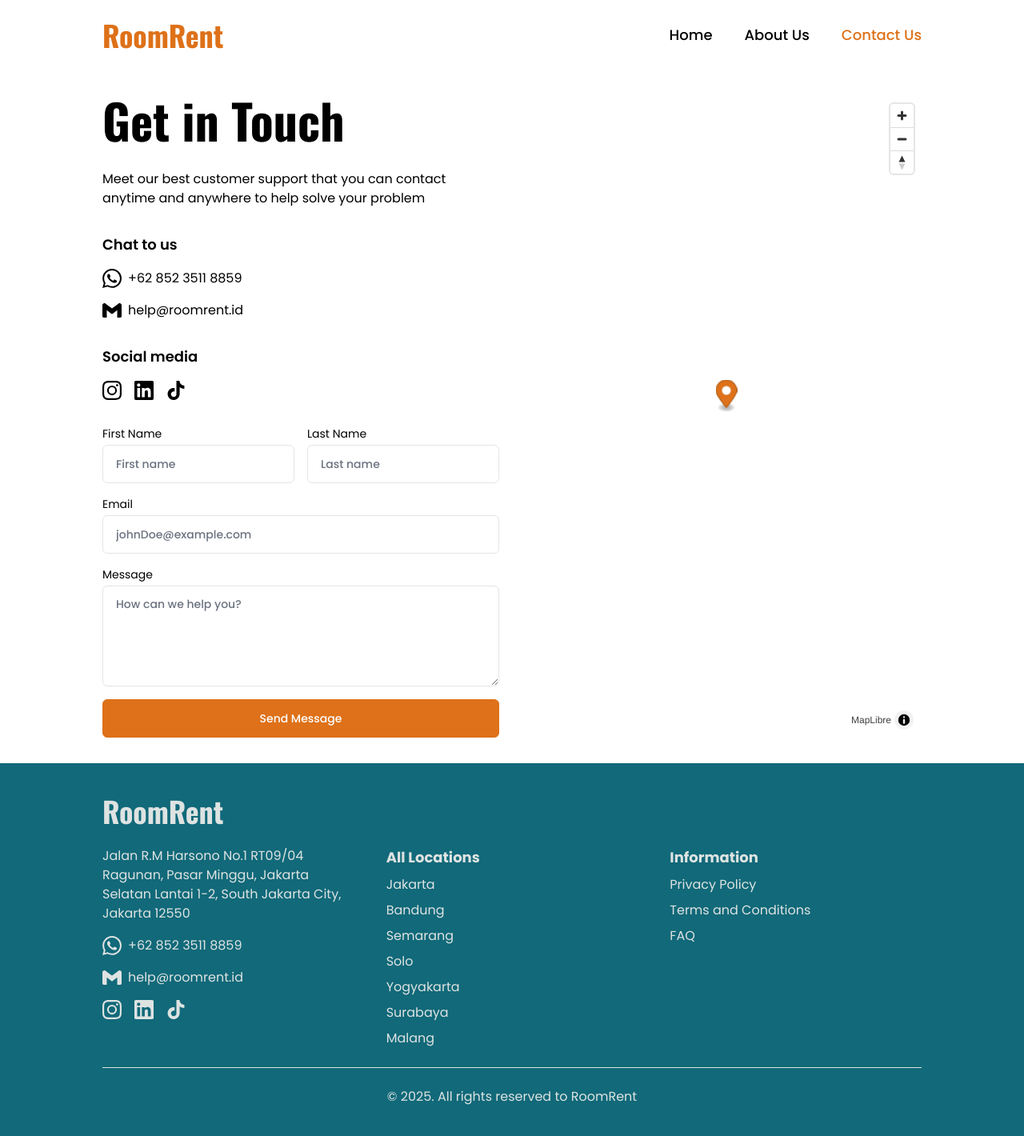
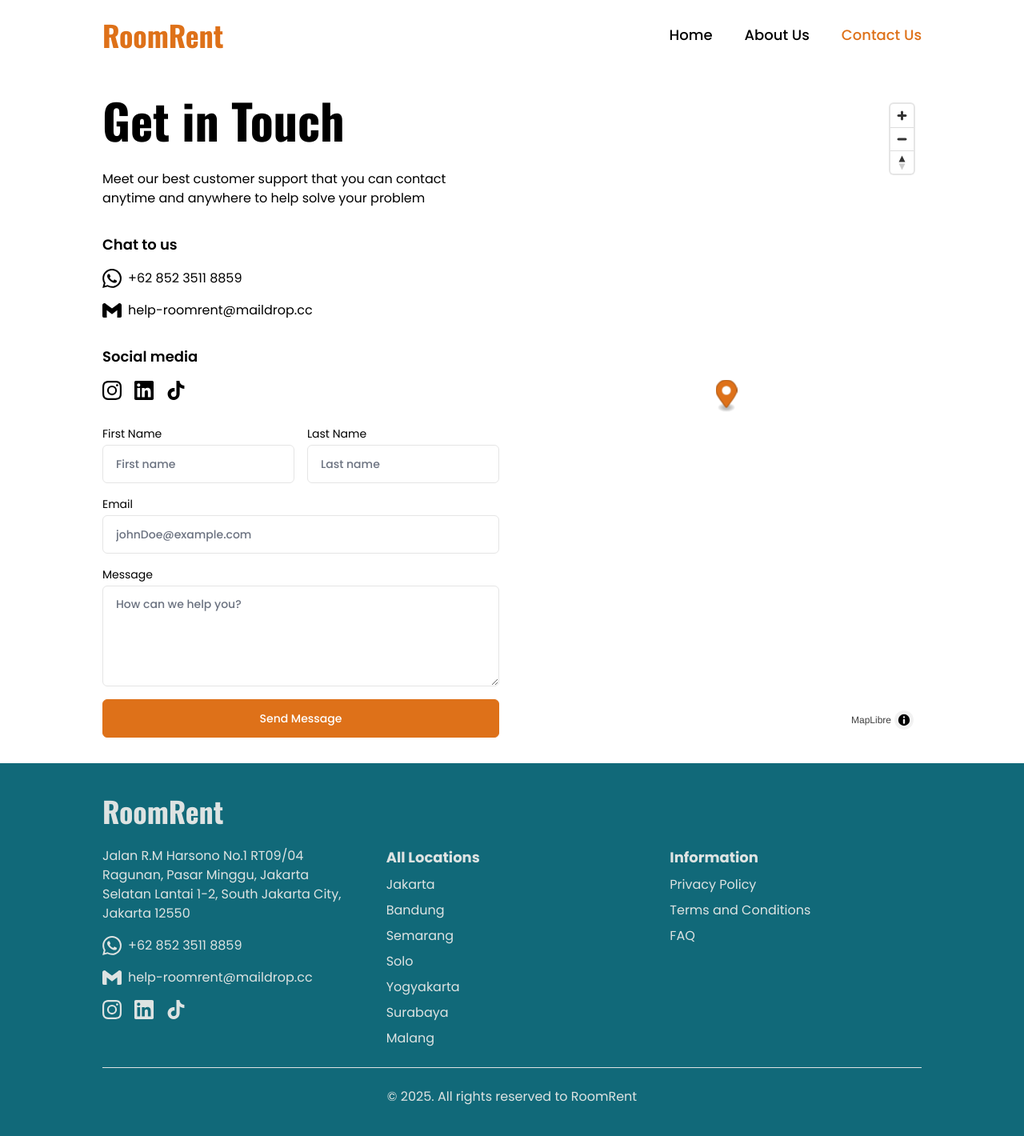
Before and after one commit to HaidarMN/room-rent, a React (Vite) app: page /contact-us in a window 1280 px wide. Shown: the top 1420 px of the page at 80% size. Built offline with nearby package versions, Linux system fonts and the light colour scheme; no server answers.

Commit message:
change email

```diff
--- a/src/components/general/Footer.tsx
+++ b/src/components/general/Footer.tsx
@@ -5,7 +5,7 @@ const Footer = () => {
 
   return (
     <footer className="flex w-full flex-col items-center gap-6 bg-secondary py-6 text-light lg:py-10">
-      <h1 className="font-oswald container text-4xl font-bold">RoomRent</h1>
+      <h1 className="container font-oswald text-4xl font-bold">RoomRent</h1>
       <div className="container grid grid-cols-1 gap-4 md:grid-cols-3 md:gap-10">
         <div className="flex flex-col gap-4">
           <span className="text-light">
@@ -23,8 +23,11 @@ const Footer = () => {
           </div>
           <div className="flex flex-row items-center gap-2">
             <Icon icon="simple-icons:gmail" className="text-2xl" />
-            <a href="mailto:help@roomrent.id" className="hover:text-primary">
-              help@roomrent.id
+            <a
+              href="mailto:help-roomrent@maildrop.cc"
+              className="hover:text-primary"
+            >
+              help-roomrent@maildrop.cc
             </a>
           </div>
           <div className="flex flex-row items-center gap-4">
--- a/src/pages/ContactUs.tsx
+++ b/src/pages/ContactUs.tsx
@@ -22,7 +22,7 @@ const ContactUs = () => {
   });
 
   const submit = () => {
-    const mailtoLink = `mailto:haidarmn31@gmail.com?subject=${encodeURIComponent(contactPayload.firstName + " " + contactPayload.lastName)}&body=${encodeURIComponent(contactPayload.message)}`;
+    const mailtoLink = `mailto:help-roomrent@maildrop.cc?subject=${encodeURIComponent(contactPayload.firstName + " " + contactPayload.lastName)}&body=${encodeURIComponent(contactPayload.message)}`;
     window.location.href = mailtoLink;
   };
 
@@ -63,8 +63,11 @@ const ContactUs = () => {
           </div>
           <div className="flex flex-row items-center gap-2">
             <Icon icon="simple-icons:gmail" className="text-2xl" />
-            <a href="mailto:help@roomrent.id" className="hover:text-primary">
-              help@roomrent.id
+            <a
+              href="mailto:help-roomrent@maildrop.cc"
+              className="hover:text-primary"
+            >
+              help-roomrent@maildrop.cc
             </a>
           </div>
         </div>
```
